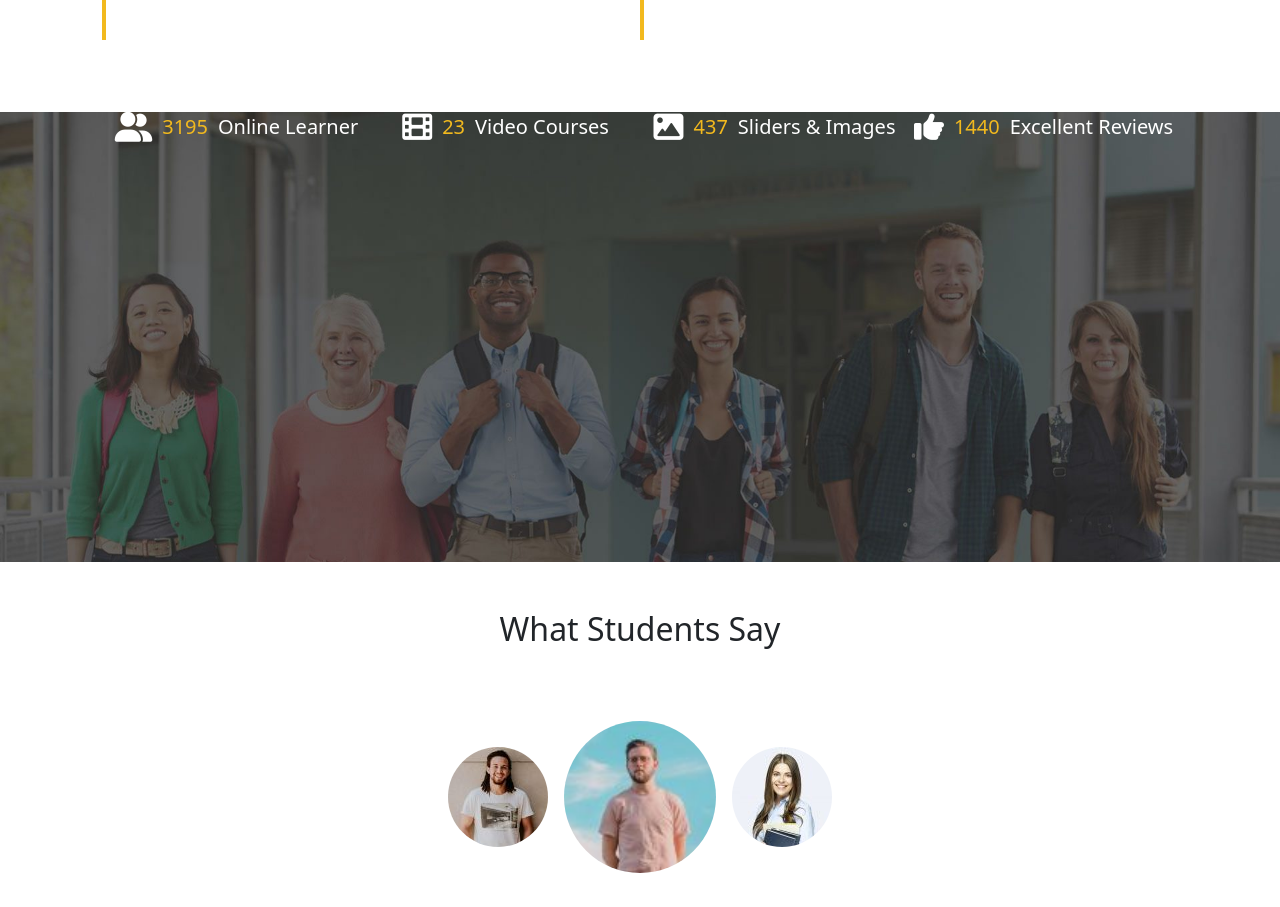
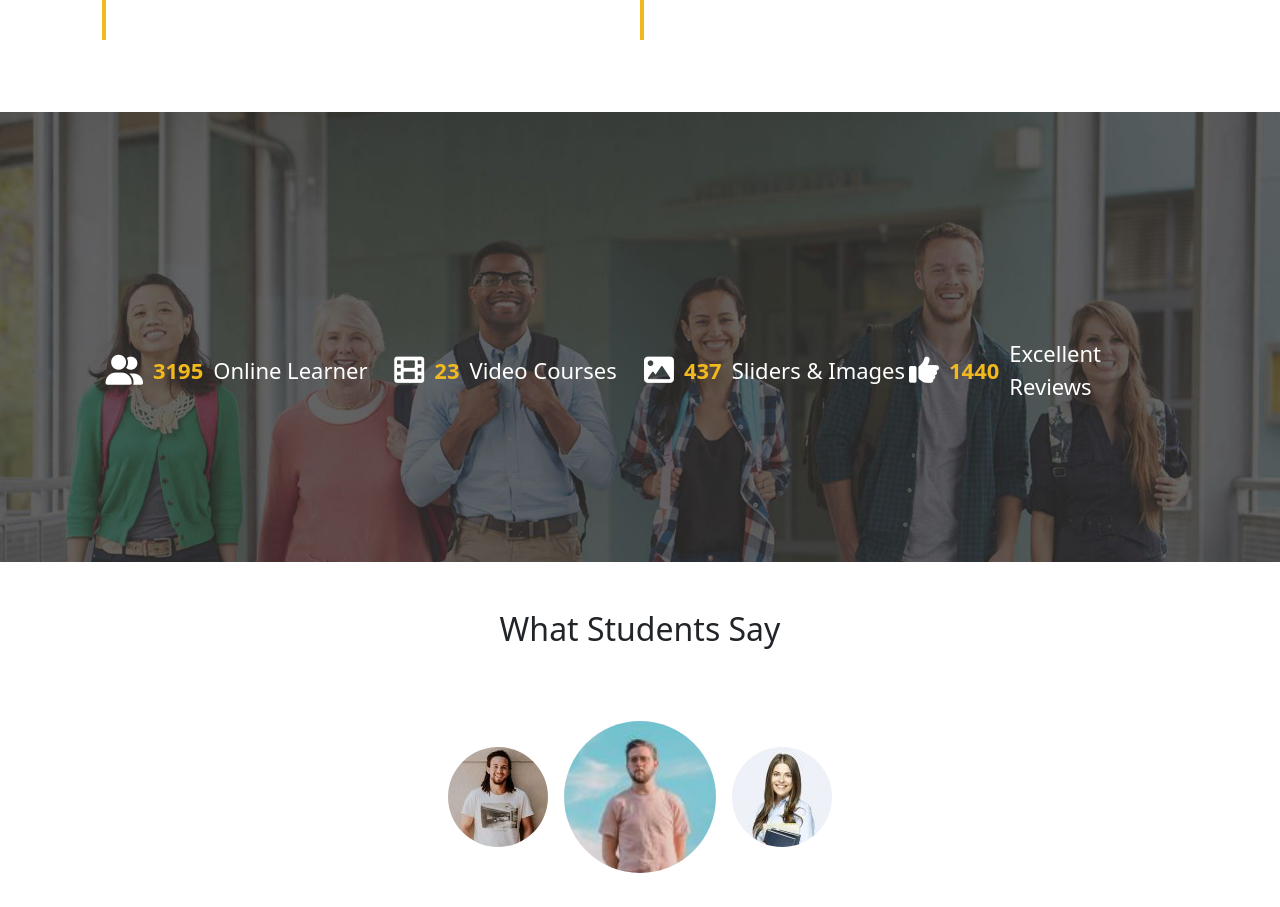
Before and after one commit to Aleandro2119/proj-html-vuejs, a Vue app: page / in a window 1280 px wide. Shown: the part 3348-4255 px from the top of the page. Built offline with nearby package versions, Linux system fonts and the light colour scheme.

Commit message:
Add style

```diff
--- a/src/components/Spotlight.vue
+++ b/src/components/Spotlight.vue
@@ -5,22 +5,25 @@
         <div class="col-12 d-flex flex-wrap position">
           <div class="col-3 d-flex justify-content-center align-items-center">
             <i class="fa-solid fa-user-group"> </i>
-            <span>3195</span>
+            <span class="fw-bold">3195</span>
             <span class="text-white">Online Learner</span>
           </div>
+
           <div class="col-3 d-flex justify-content-center align-items-center">
             <i class="fa-solid fa-film"> </i>
-            <span>23</span>
+            <span class="fw-bold">23</span>
             <span class="text-white">Video Courses</span>
           </div>
+
           <div class="col-3 d-flex justify-content-center align-items-center">
             <i class="fa-solid fa-image"> </i>
-            <span>437</span>
+            <span class="fw-bold">437</span>
             <span class="text-white">Sliders & Images</span>
           </div>
+
           <div class="col-3 d-flex justify-content-center align-items-center">
             <i class="fa-solid fa-thumbs-up"> </i>
-            <span>1440</span>
+            <span class="fw-bold">1440</span>
             <span class="text-white">Excellent Reviews</span>
           </div>
         </div>
@@ -50,14 +53,12 @@ export default {
 }
 
 .position {
-  display: flex;
-  justify-content: center;
-  align-items: center;
+  margin-top: calc(450px / 2);
 }
 
 span {
   color: #f2b91e;
-  font-size: 20px;
+  font-size: 22px;
   padding-left: 10px;
 }
 
```
